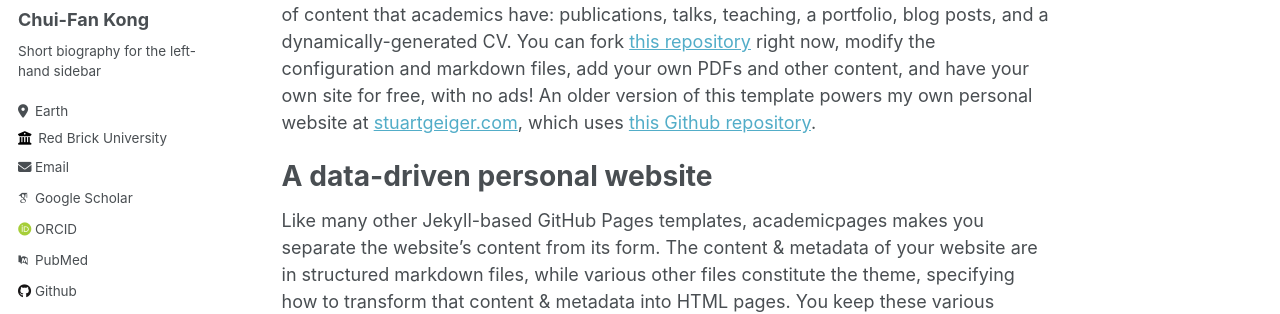
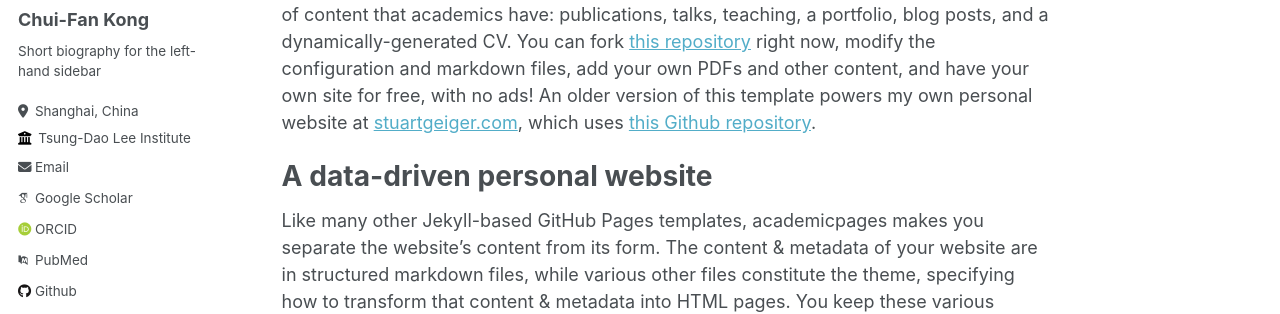
Before and after one commit to kongchuifan/kongchuifan.github.io, a Jekyll site: the page built from _pages/about.md, in a window 1280 px wide. Shown: the part 262-576 px from the top of the page. Built offline with Jekyll 4.4.1, drawn with Linux system fonts in a browser that asks for light colours; some web fonts are replaced.

Commit message:
fill some information

```diff
--- a/_config.yml
+++ b/_config.yml
@@ -12,9 +12,9 @@ title                    : "Chui-Fan Kong"
 title_separator          : "-"
 name                     : &name "Chui-Fan Kong"
 description              : &description "tttttttt"
-url                      : https://academicpages.github.io # the base hostname & protocol for your site e.g. "https://mmistakes.github.io"
+url                      : https://kongchuifan.github.io # the base hostname & protocol for your site e.g. "https://mmistakes.github.io"
 baseurl                  : "" # the subpath of your site, e.g. "/blog"
-repository               : "academicpages/academicpages.github.io"
+repository               : "kongchuifan.github.io"
 
 # Site Author - The following control what appear as part of the author content on the side bar.
 #               If a field is blank the icon and link will not appear, otherwise it will be shown.
@@ -25,10 +25,10 @@ author:
   name             : "Chui-Fan Kong"
   pronouns         : # example: "she/her"
   bio              : "Short biography for the left-hand sidebar"
-  location         : "Earth"
-  employer         : "Red Brick University"
+  location         : "Shanghai, China"
+  employer         : "Tsung-Dao Lee Institute"
   uri              : # URL
-  email            : "none@example.org"
+  email            : "kongcf@sjtu.edu.cn"
 
   # Academic websites
   arxiv            : # URL - Update with the correct link to your profile
```
